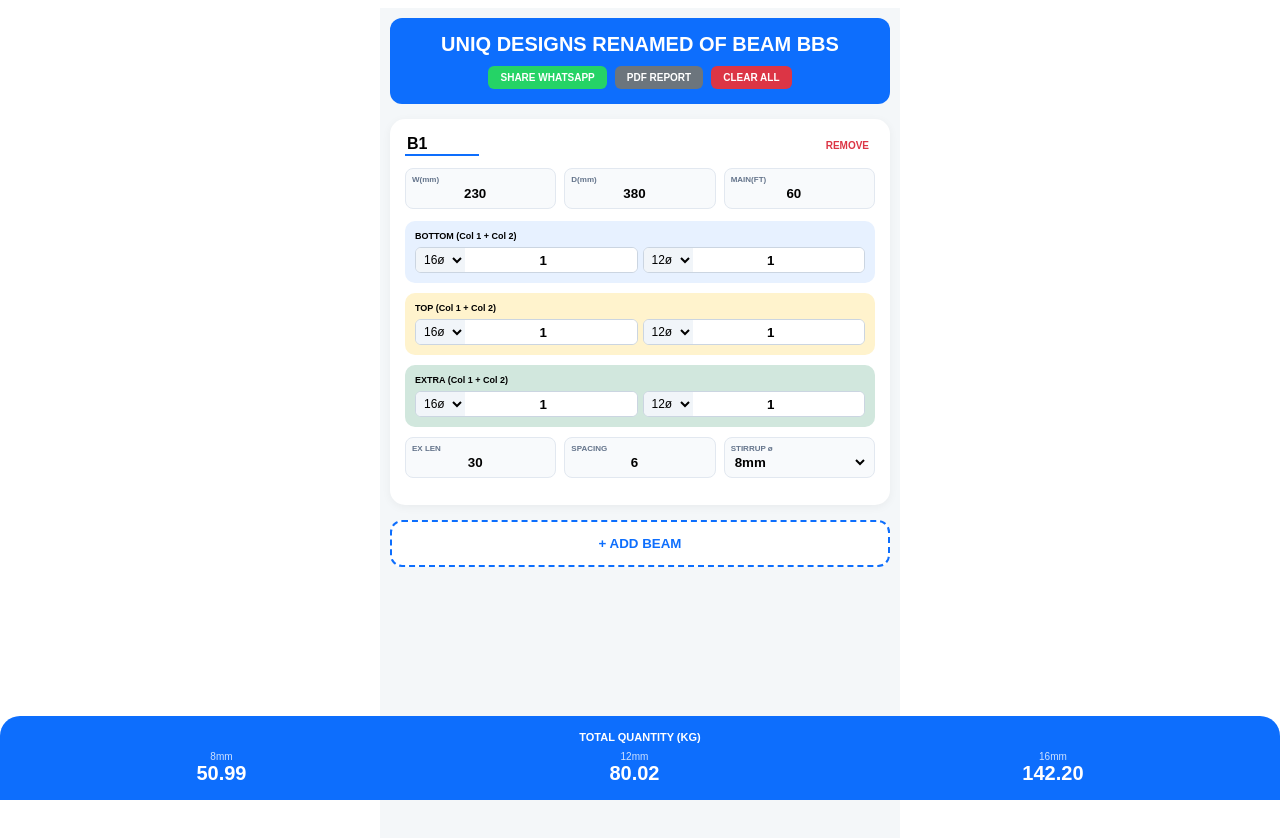
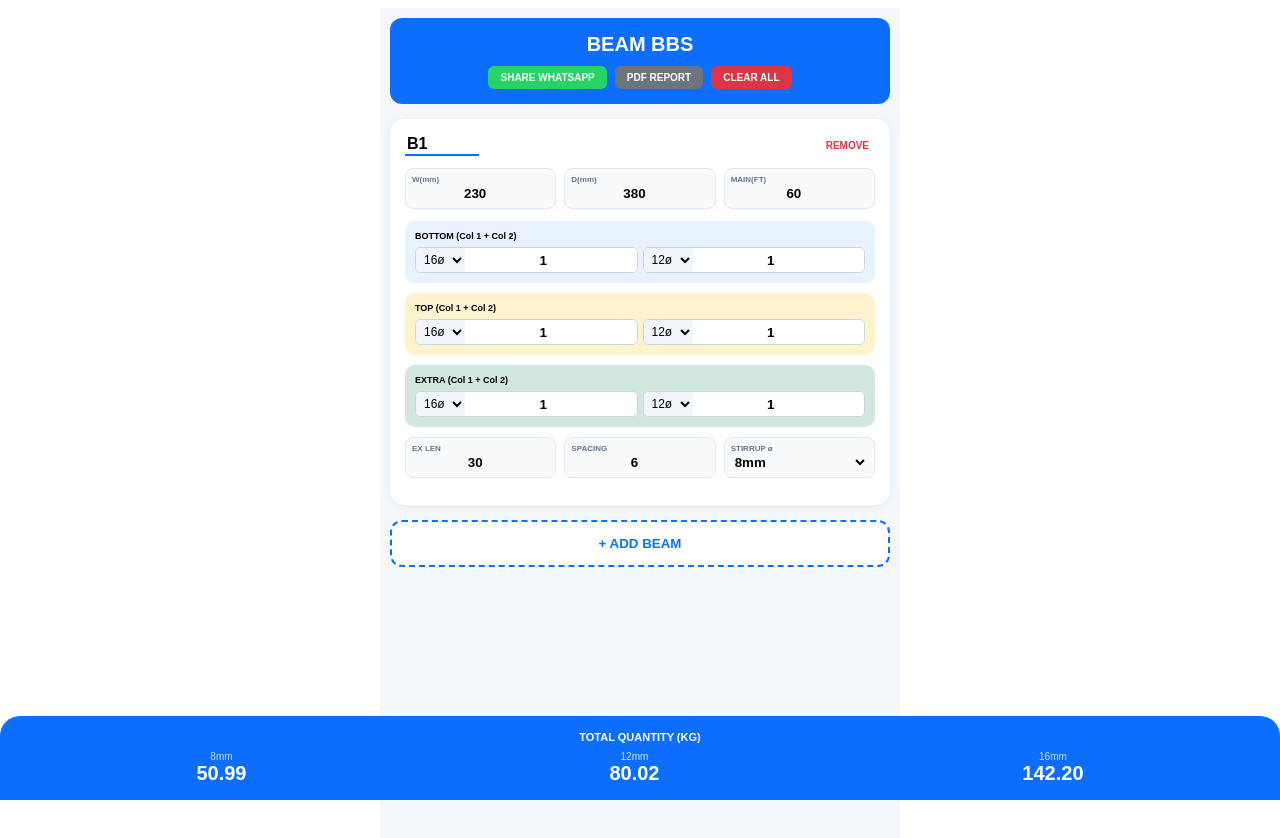
Before and after one commit to Movieeesss/BEAM-BBS, a React (Vite) app: page / in a window 1280 px wide. Shown: the top 838 px of the page. Built offline with nearby package versions, Linux system fonts and the light colour scheme.

Commit message:
Update BeamBBS.tsx

```diff
--- a/src/BeamBBS.tsx
+++ b/src/BeamBBS.tsx
@@ -51,7 +51,7 @@ const UNIT_WEIGHTS: Record<number, number> = {
 const FEET_TO_METER = 3.281;
 const STIRRUP_CUTTING_FT = 3.5; // Excel: 8mm stirrups Cutting Length in Ft.
 
-const APP_TITLE = 'UNIQ DESIGNS RENAMED OF BEAM BBS';
+const APP_TITLE = 'BEAM BBS';
 const DIAMETER_ORDER = [8, 10, 12, 16, 20, 25];
 
 const UniqDesignsBBS: React.FC = () => {
```
